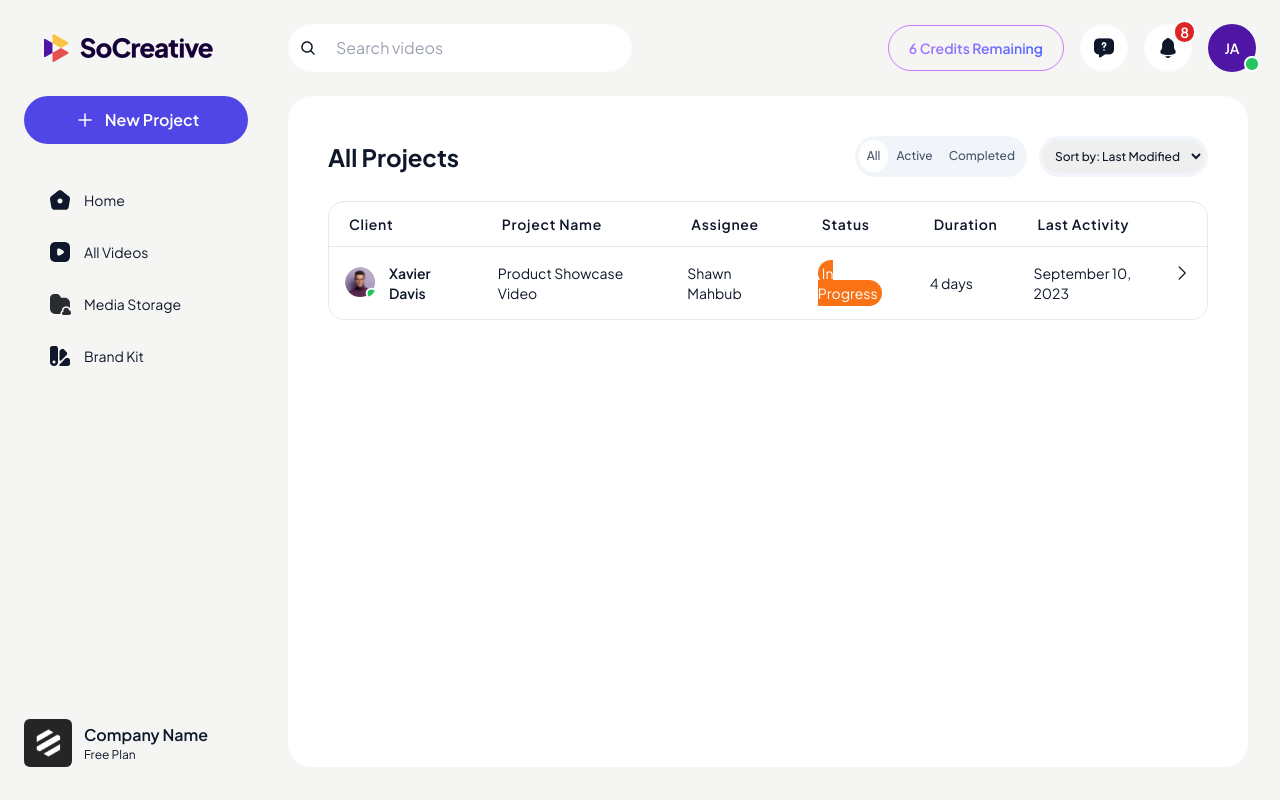
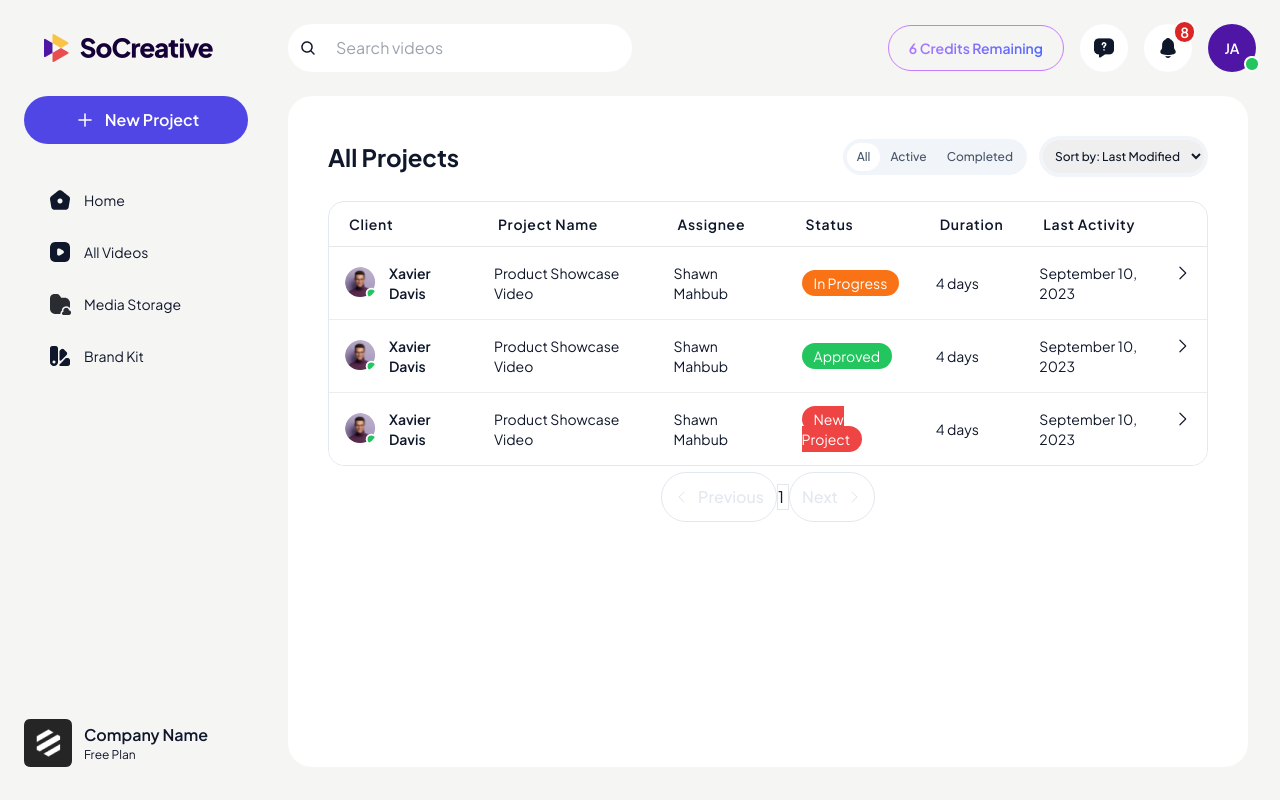
Before and after one commit to MamtazDev/so-creative, a React (Vite) app: page /editor/all-projects in a window 1280 px wide. Built offline with nearby package versions, Linux system fonts and the light colour scheme.

Commit message:
::update

```diff
--- a/src/components/EditorPanel/EditorDashboard/MyWorkTable.jsx
+++ b/src/components/EditorPanel/EditorDashboard/MyWorkTable.jsx
@@ -1,3 +1,4 @@
+/* eslint-disable react/prop-types */
 import { CaretRight } from "@phosphor-icons/react";
 import { Link, useLocation } from "react-router-dom";
 import {
@@ -5,8 +6,9 @@ import {
   tableHeading,
   tableHeadingTwo,
 } from "../../../utils/data";
+import { CaretLeft } from "@phosphor-icons/react/dist/ssr";
 
-const MyWorkTable = () => {
+const MyWorkTable = ({ filteredData }) => {
   const route = useLocation();
 
   return (
@@ -88,6 +90,7 @@ const MyWorkTable = () => {
       )}
 
       {route.pathname === "/editor/all-projects" && (
+        <>
           <div className="-mx-4 sm:-mx-8 px-4 sm:px-8 overflow-x-auto">
             <div className="inline-block min-w-full border border-slate-200 rounded-2xl overflow-hidden">
               <table className="min-w-full leading-normal myworktable">
@@ -104,7 +107,7 @@ const MyWorkTable = () => {
                 </thead>
 
                 <tbody>
-                {MyWorkTableData.map((tableDataInfo, index) => (
+                  {filteredData.map((tableDataInfo, index) => (
                     <tr key={index}>
                       <td className="px-4 py-4 border-b border-[#e5e5e5b3] bg-white text-sm">
                         <div className="flex items-center">
@@ -142,7 +145,13 @@ const MyWorkTable = () => {
                         <p
                           className={`${
                             tableDataInfo.status === "In Progress" &&
-                          "text-sm font-normal text-white bg-orange-500 inline p-1 rounded-full whitespace-no-wrap"
+                            "text-sm font-normal text-white bg-orange-500 inline p-1 px-3 rounded-full whitespace-no-wrap"
+                          } ${
+                            tableDataInfo.status === "Approved" &&
+                            "text-sm font-normal text-white bg-green-500 inline p-1 px-3 rounded-full whitespace-no-wrap"
+                          } ${
+                            tableDataInfo.status === "New Project" &&
+                            "text-sm font-normal text-white bg-red-500 inline p-1 px-3 rounded-full whitespace-no-wrap"
                           }`}>
                           {tableDataInfo.status}
                         </p>
@@ -165,6 +174,29 @@ const MyWorkTable = () => {
               </table>
             </div>
           </div>
+
+          <div className="container mx-auto px-4">
+            <nav
+              className="flex flex-row flex-nowrap justify-between md:justify-center items-center"
+              aria-label="Pagination">
+              <button
+                className="flex items-center text-base font-medium border border-slate-200 p-3 rounded-full gap-2"
+                title="Previous">
+                <CaretLeft className="text-slate-200" size={16} />
+                <span className="text-slate-200">Previous</span>
+              </button>
+
+              <a className="w-3 block border">1</a>
+
+              <button
+                className="flex items-center text-base font-medium border border-slate-200 p-3 rounded-full gap-2"
+                title="Previous">
+                <span className="text-slate-200">Next</span>
+                <CaretRight className="text-slate-200" size={16} />
+              </button>
+            </nav>
+          </div>
+        </>
       )}
     </>
   );
--- a/src/pages/EditorPanel/EditorAllProjects.jsx
+++ b/src/pages/EditorPanel/EditorAllProjects.jsx
@@ -1,21 +1,52 @@
+import { useState } from "react";
 import MyWorkTable from "../../components/EditorPanel/EditorDashboard/MyWorkTable";
+import { MyWorkTableData } from "../../utils/data";
 
 const EditorAllProjects = () => {
+  const [filter, setFilter] = useState("All");
+  const handleFilterChange = (newFilter) => {
+    setFilter(newFilter);
+  };
+
+  const filteredData = MyWorkTableData.filter((item) => {
+    if (filter === "All") {
+      return true;
+    } else if (filter === "Active") {
+      return item.status === "In Progress" || item.status === "New Project";
+    } else if (filter === "Completed") {
+      return item.status === "Approved";
+    }
+    return true;
+  });
   return (
     <>
       <div className="seciton_heading pb-6 flex items-center justify-between">
         <div className="title">
           <h3 className="text-2xl font-bold text-slate-900">All Projects</h3>
         </div>
-        <div className="sorting flex gap-3">
+        <div className="sorting flex items-center gap-3">
           <div className="button_group bg-slate-100 rounded-full p-1">
-            <button className="text-xs font-medium text-slate-600 p-2 bg-white rounded-full">
+            <button
+              className={`text-xs font-medium text-slate-600 py-[6px] px-[10px] rounded-full ${
+                filter === "All" && "bg-white text-text-slate-600"
+              }`}
+              onClick={() => handleFilterChange("All")}>
               All
             </button>
-            <button className="text-xs font-medium text-slate-600 p-2">
+
+            <button
+              className={`text-xs font-medium text-slate-600 py-[6px] px-[10px] rounded-full ${
+                filter === "Active" && "bg-white text-text-slate-600"
+              }`}
+              onClick={() => handleFilterChange("Active")}>
               Active
             </button>
-            <button className="text-xs font-medium text-slate-600 p-2">
+
+            <button
+              className={`text-xs font-medium text-slate-600 py-[6px] px-[10px] rounded-full ${
+                filter === "Completed" && "bg-white text-text-slate-600"
+              }`}
+              onClick={() => handleFilterChange("Completed")}>
               Completed
             </button>
           </div>
@@ -30,7 +61,7 @@ const EditorAllProjects = () => {
         </div>
       </div>
 
-      <MyWorkTable/>
+      <MyWorkTable filteredData={filteredData} />
     </>
   );
 };
--- a/src/utils/data.jsx
+++ b/src/utils/data.jsx
@@ -17,6 +17,24 @@ export const MyWorkTableData = [
     projectName: "Product Showcase Video",
     assignee: "Shawn Mahbub",
     status: "In Progress",
+    duration: 4,
+    dateCreated: "September 10, 2023",
+  },
+  {
+    clientImg: clientImg1,
+    clientName: "Xavier Davis",
+    projectName: "Product Showcase Video",
+    assignee: "Shawn Mahbub",
+    status: "Approved",
+    duration: 4,
+    dateCreated: "September 10, 2023",
+  },
+  {
+    clientImg: clientImg1,
+    clientName: "Xavier Davis",
+    projectName: "Product Showcase Video",
+    assignee: "Shawn Mahbub",
+    status: "New Project",
     duration: 4,
     dateCreated: "September 10, 2023",
   },
```
Lines whose indentation alone changed are shown as unchanged.
